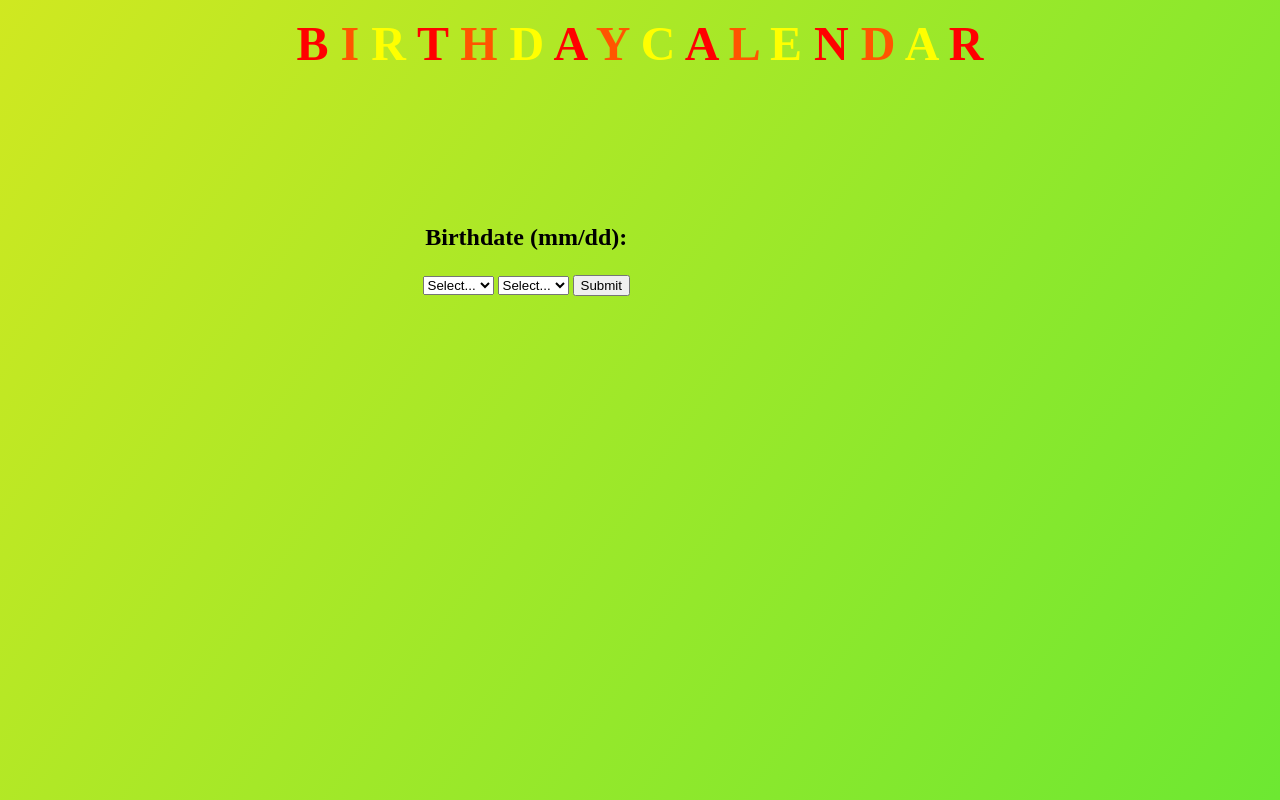
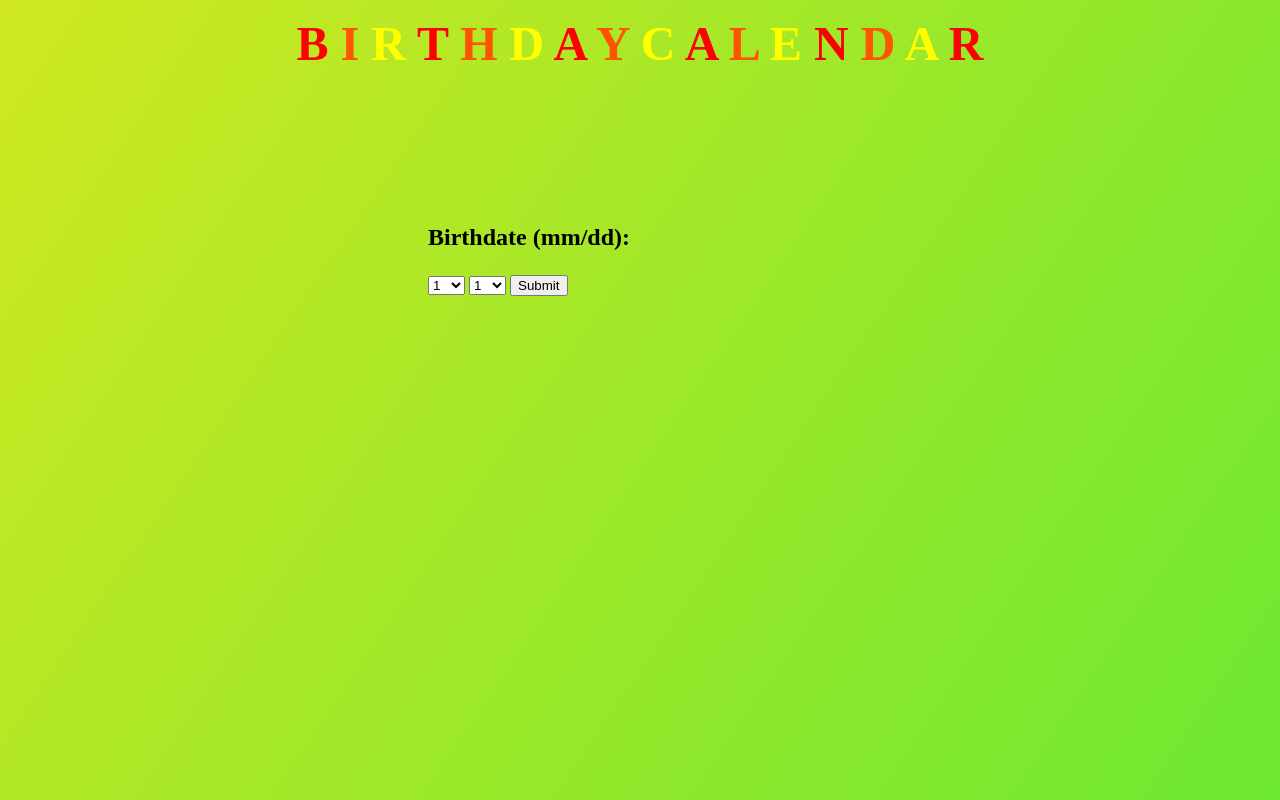
Before and after one commit to mayca1998/project2, a Python web app: template project-css/templates/main.html in a window 1280 px wide. Run offline with Jinja, Linux system fonts and the light colour scheme; the template is opened without the code that fills it, so the values that code supplies are empty.

Commit message:
removed select

```diff
--- a/project-css/templates/main.html
+++ b/project-css/templates/main.html
@@ -11,7 +11,6 @@
      <!-- <input type="number" name="month" min="1" max="12">
      <input type="number" name="day" min="1" max="31"> -->
      <SELECT name="month">
-     <OPTION SELECTED VALUE="">Select...</OPTION>
      <OPTION>1</OPTION>
      <OPTION>2</OPTION>
      <OPTION>3</OPTION>
@@ -26,7 +25,6 @@
      <OPTION>12</OPTION>
      </SELECT>
      <SELECT name="day">
-<OPTION SELECTED VALUE="">Select...</OPTION>
 <OPTION>1</OPTION>
 <OPTION>2</OPTION>
 <OPTION>3</OPTION>
```
